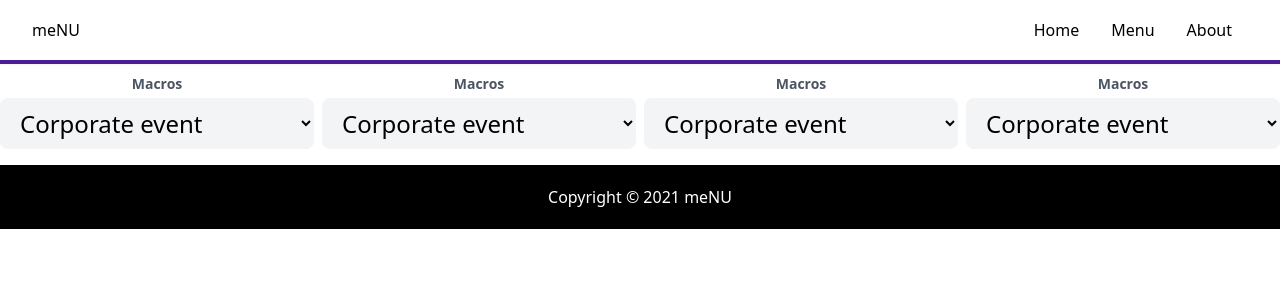
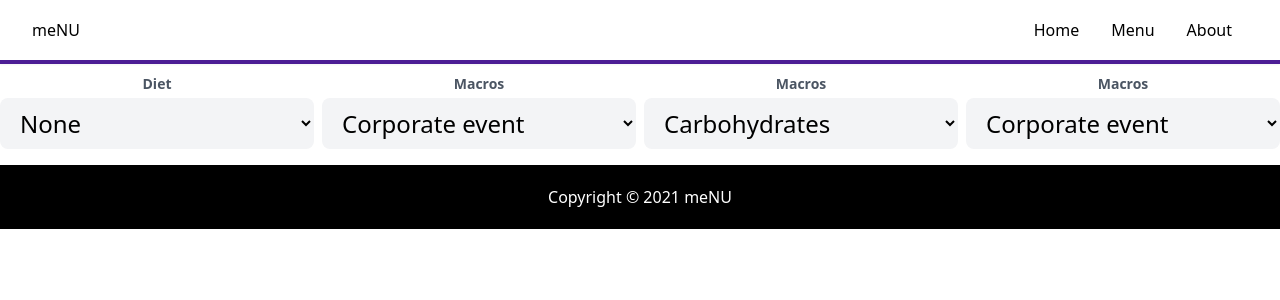
Before and after one commit to SengdowJones/meNU, a React (Create React App) app: page /about in a window 1280 px wide. Shown: the top 300 px of the page. Built offline with nearby package versions, Linux system fonts and the light colour scheme.

Commit message:
Add diet and macros as dropdown

```diff
--- a/src/pages/about.js
+++ b/src/pages/about.js
@@ -6,13 +6,14 @@ const About = () => {
       <div className='text-2xl text-center font-black'>
         <div class="relative mb-4 ">
             <label class="block ">
-                <label for="email" class="text-sm leading-7 text-gray-600">Macros</label>
+                <label for="email" class="text-sm leading-7 text-gray-600">Diet</label>
                 <select
                     class="block w-full px-4 py-2 bg-gray-100 border-transparent rounded-lg focus:border-gray-500 focus:bg-white focus:ring-0">
-                    <option>Corporate event</option>
-                    <option>Wedding</option>
-                    <option>Birthday</option>
-                    <option>Other</option>
+                    <option>None</option>
+                    <option>Vegetarian</option>
+                    <option>Balanced</option>
+                    <option>Avoiding Gluten</option>
+                    <option>Vegan</option>
                 </select>
             </label>
         </div>
@@ -37,10 +38,9 @@ const About = () => {
                 <label for="email" class="text-sm leading-7 text-gray-600">Macros</label>
                 <select
                     class="block w-full px-4 py-2 bg-gray-100 border-transparent rounded-lg focus:border-gray-500 focus:bg-white focus:ring-0">
-                    <option>Corporate event</option>
-                    <option>Wedding</option>
-                    <option>Birthday</option>
-                    <option>Other</option>
+                    <option>Carbohydrates</option>
+                    <option>Fats</option>
+                    <option>Protein</option>
                 </select>
             </label>
         </div>
```
Also changed, not shown: 1 other file (tests, documents, lock files or other folders).
